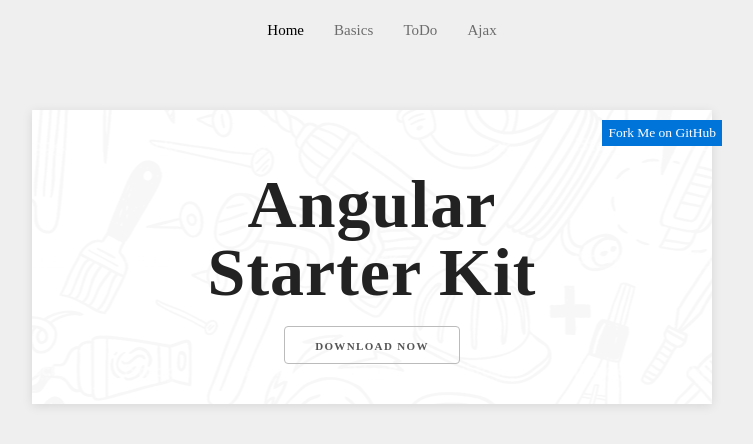
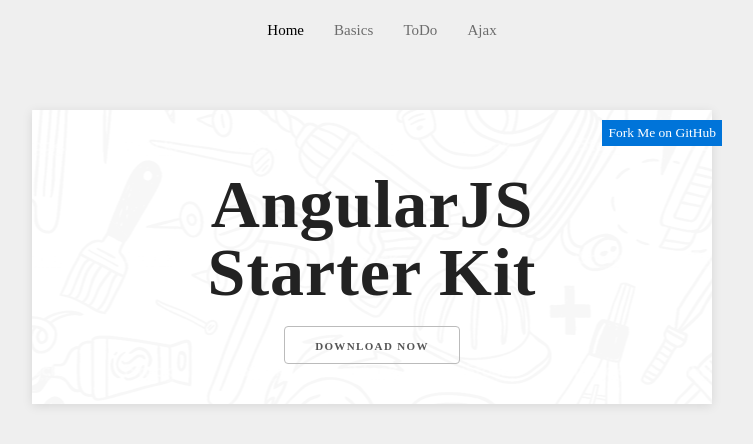
Before and after one commit to codejets/ng-starter, a website: page index.html in a window 1280 px wide. Shown: the whole page, without its empty margins (268-1021 px from the left). Drawn offline with nearby package versions, Linux system fonts and the light colour scheme; some packages are replaced by stand-ins of ours; a web font is replaced by a local one.

Commit message:
README updated

```diff
--- a/index.html
+++ b/index.html
@@ -56,7 +56,7 @@
     <div id="home" class="line article" ng-show="activeLink === 'home'">
         <div class="page-home">
             <section>
-                <h1 class="page-title">Angular<br>Starter Kit</h1>
+                <h1 class="page-title">AngularJS<br>Starter Kit</h1>
 
                 <a href="https://github.com/DevTips/DevTips-Starter-Kit/archive/master.zip" class="button button-download">Download Now</a>
                 <a class="fork-tag" href="#">Fork Me on GitHub</a>
```
Also changed, not shown: README.md.
